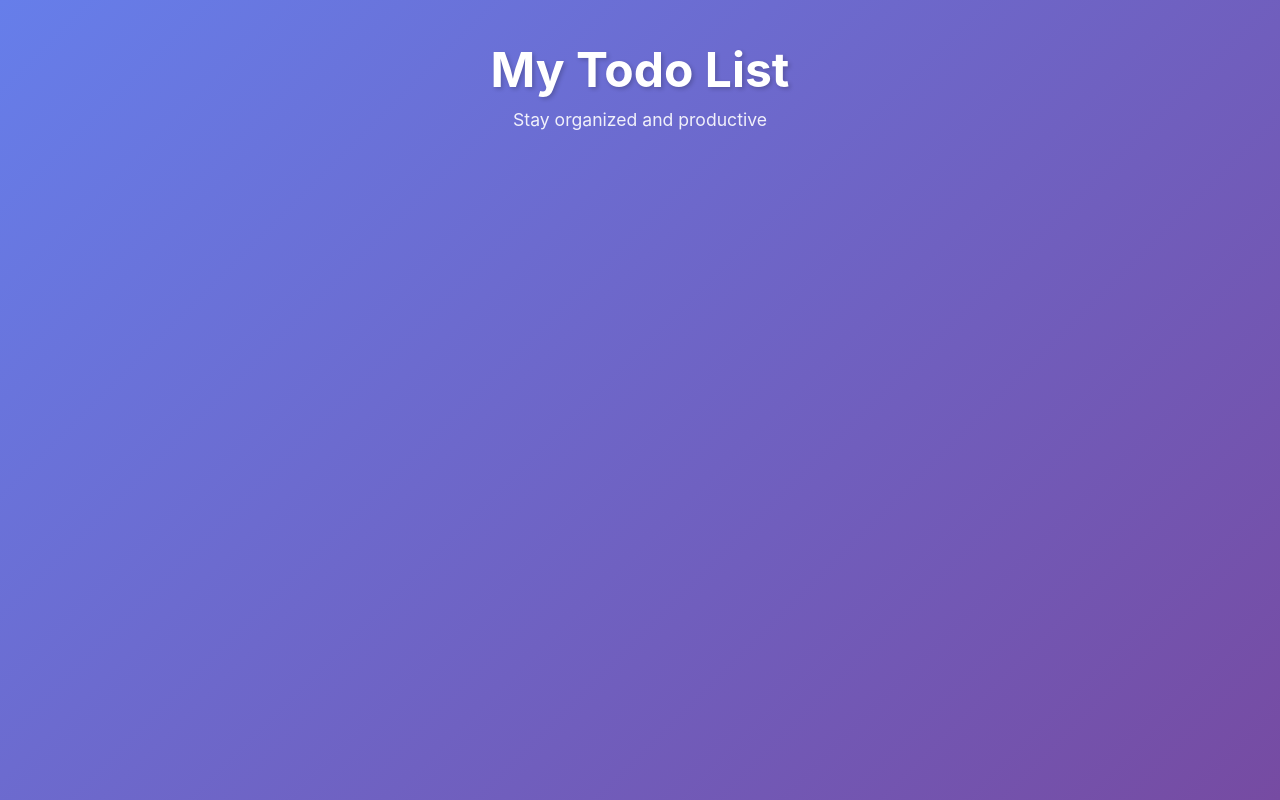
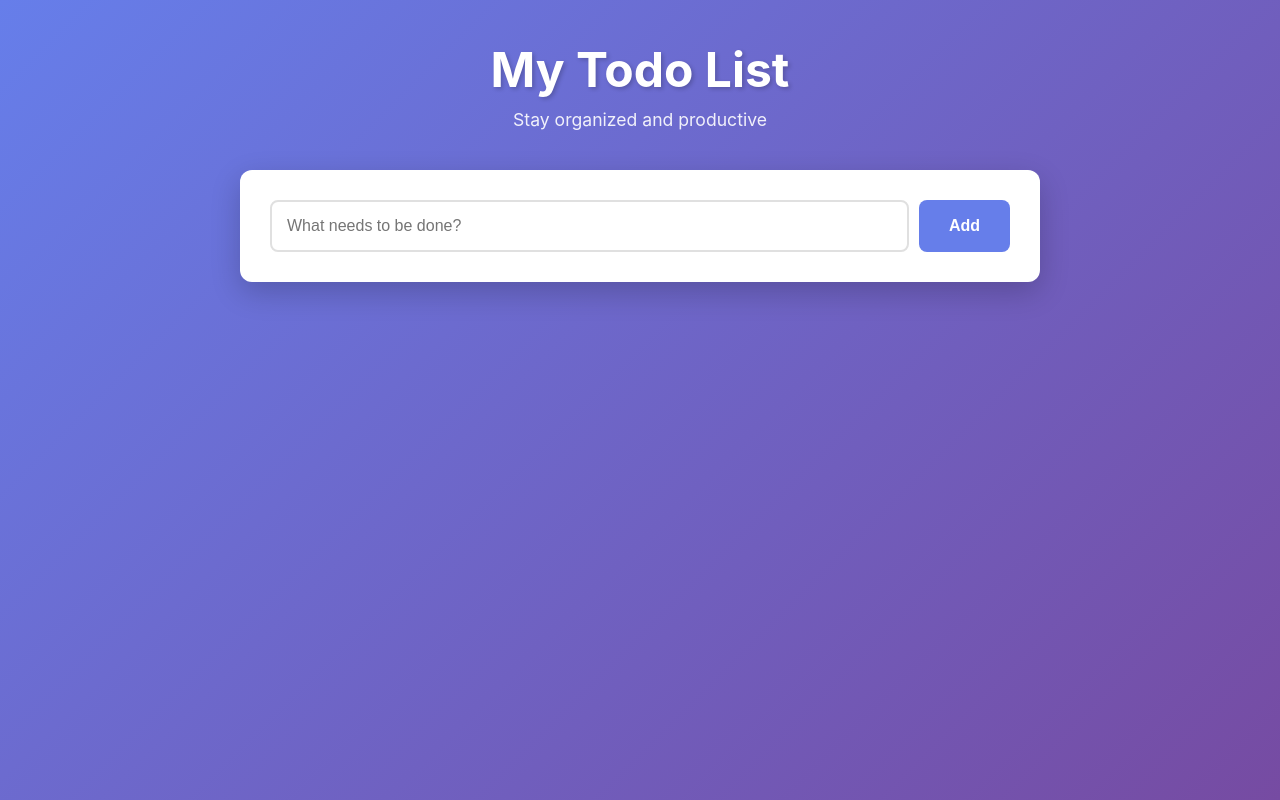
Before and after one commit to yin-kelly/todo-app, a React (Vite) app: page / in a window 1280 px wide. Built offline with nearby package versions, Linux system fonts and the light colour scheme.

Commit message:
Add TodoForm component with useState for input handling

```diff
--- a/src/App.jsx
+++ b/src/App.jsx
@@ -1,4 +1,5 @@
 import './App.css';
+import TodoForm from './components/TodoForm';
 
 export default function App() {
   return (
@@ -8,6 +9,8 @@ export default function App() {
           <h1>My Todo List</h1>
           <p>Stay organized and productive</p>
         </header>
+
+        <TodoForm />
       </div>
     </div>
   );
--- /dev/null
+++ b/src/components/TodoForm.css
@@ -0,0 +1,42 @@
+.todo-form-container {
+  background: white;
+  border-radius: 12px;
+  padding: 30px;
+  box-shadow: 0 10px 30px rgba(0,0,0,0.2);
+  margin-bottom: 30px;
+}
+
+.todo-form {
+  display: flex;
+  gap: 10px;
+}
+
+.todo-input {
+  flex: 1;
+  padding: 15px;
+  border: 2px solid #e0e0e0;
+  border-radius: 8px;
+  font-size: 16px;
+  transition: border-color 0.3s;
+}
+
+.todo-input:focus {
+  outline: none;
+  border-color: #667eea;
+}
+
+.add-button {
+  padding: 15px 30px;
+  background: #667eea;
+  color: white;
+  border: none;
+  border-radius: 8px;
+  font-size: 16px;
+  font-weight: 600;
+  cursor: pointer;
+  transition: background 0.3s;
+}
+
+.add-button:hover {
+  background: #5568d3;
+}
--- /dev/null
+++ b/src/components/TodoForm.jsx
@@ -0,0 +1,21 @@
+import { useState } from 'react';
+import './TodoForm.css';
+
+export default function TodoForm() {
+  const [input, setInput] = useState('');
+
+  return (
+    <div className="todo-form-container">
+      <div className="todo-form">
+        <input
+          type="text"
+          value={input}
+          onChange={(e) => setInput(e.target.value)}
+          placeholder="What needs to be done?"
+          className="todo-input"
+        />
+        <button className="add-button">Add</button>
+      </div>
+    </div>
+  );
+}
```
